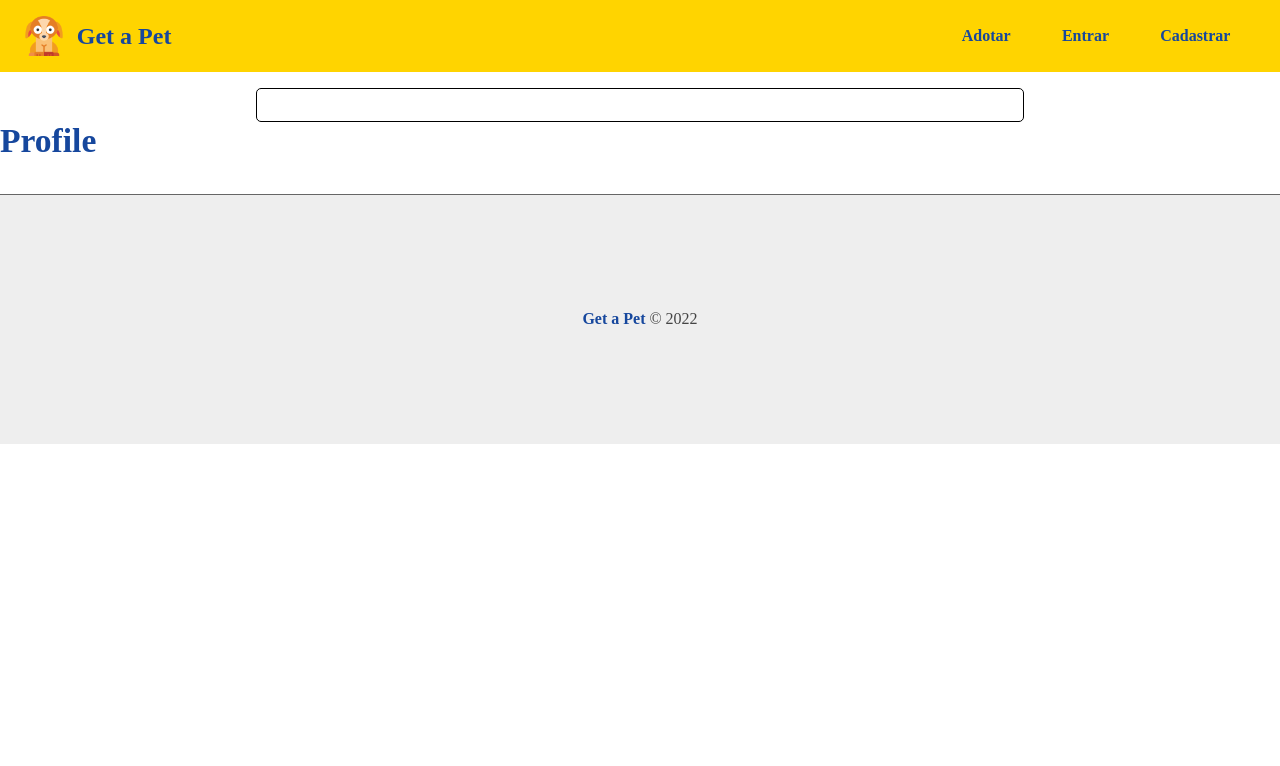
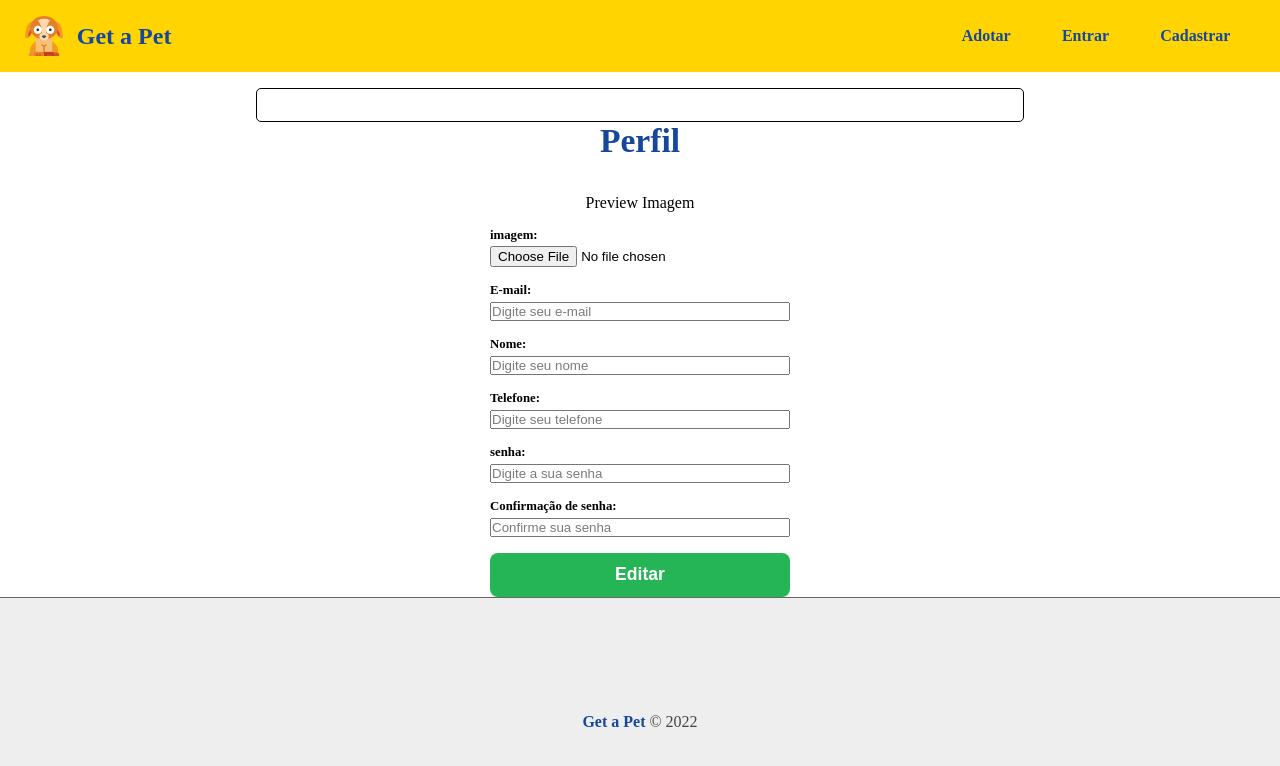
Before and after one commit to aldo-pereira22/sistema-adocao-pet, a React (Create React App) app in the folder front-end/: page /user/profile in a window 1280 px wide. Shown: the top 766 px of the page. Built offline with nearby package versions, Linux system fonts and the light colour scheme.

Commit message:
Formulário de edição de usuário

```diff
--- a/front-end/src/components/pages/User/Profile.jsx
+++ b/front-end/src/components/pages/User/Profile.jsx
@@ -1,7 +1,72 @@
+import { UserProvider } from '../../../context/UserContext'
+import formStyles from '../../form/Form.module.css'
+import Input from '../../form/Input'
+import styles from './Profile.module.css'
+import {useState,useEffect} from 'react'
+
+
 function Profile(){
+    const [user,setUser] = useState({})
+
+    function onFileChange(e){
+    }
+
+    function handleChange(e){
+
+    }
     return (
         <section>
-            <h1>Profile</h1>
+            <div className={styles.profile_header} >
+                <h1>Perfil</h1>
+                <p>Preview Imagem</p>
+            </div>
+            <form className={formStyles.form_container} >
+                <Input
+                    text="imagem"
+                    type="file"
+                    name="image"
+                    handleOnChange={onFileChange}
+                />
+                <Input
+                    text="E-mail"
+                    type="email"
+                    name="email"
+                    placeholder="Digite seu e-mail"
+                    handleOnChange={handleChange}
+                    value={user.email || ''}
+                />
+                <Input
+                    text="Nome"
+                    type="text"
+                    name="name"
+                    placeholder="Digite seu nome"
+                    handleOnChange={handleChange}
+                    value={user.name || ''}
+                />
+                <Input
+                    text="Telefone"
+                    type="text"
+                    name="phone"
+                    placeholder="Digite seu telefone"
+                    handleOnChange={handleChange}
+                    value={user.phone || ''}
+                />
+                <Input
+                    text="senha"
+                    type="password"
+                    name="password"
+                    placeholder="Digite a sua senha"
+                    handleOnChange={handleChange}
+                />
+                <Input
+                    text="Confirmação de senha"
+                    type="password"
+                    name="confirmpassword"
+                    placeholder="Confirme sua senha"
+                    handleOnChange={handleChange}
+                />
+                <input type="submit" value="Editar"/>
+            </form>
         </section>
     )
 }
--- a/front-end/src/components/pages/User/Profile.module.css
+++ b/front-end/src/components/pages/User/Profile.module.css
@@ -0,0 +1,4 @@
+.profile_header {
+    text-align: center;
+    margin-bottom: 1em;
+}
```
